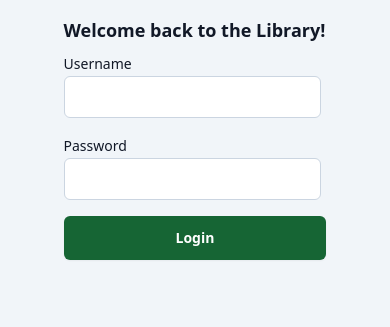
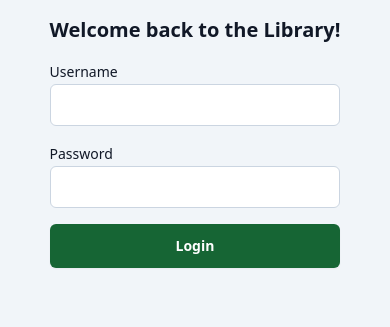
Before and after one commit to zachchurchill/churchill-library, a Rails app: page /admin in a window 390 px wide. Shown: the part 112-439 px from the top of the page. Run offline with Rails 7, Linux system fonts and the light colour scheme; style sheets or scripts are compiled from the project's sources; some libraries are stand-ins or nearby versions.

Commit message:
default to broadcasting when developing to make it easier to use phone and restyle based on iphone

```diff
--- a/app/views/layouts/application.html.erb
+++ b/app/views/layouts/application.html.erb
@@ -34,7 +34,7 @@
       </nav>
     </header>
 
-    <aside id="notifications" class="relative w-100 xl:mx-64 lg:mx-48 md:mx-32 mx-16">
+    <aside id="notifications" class="container max-w-screen-lg mx-auto relative">
       <% flash.each do |type, msg| %>
         <div
           <% if type == "danger" %>
@@ -50,11 +50,11 @@
       <% end %>
     </aside>
 
-    <main class="container mx-auto mt-4 md:mt-8 lg:mt-12 px-5 flex flex-col">
+    <main class="container max-w-screen-xl mx-auto mb-16 md:mb-8 mt-4 md:mt-8 lg:mt-12 px-5 flex flex-col">
       <%= yield %>
     </main>
 
-    <% if Rails.env.development? %>
+    <% if Rails.env.development? && false %>
     <aside class="mx-32 mt-16" data-turbo="false">
       <%= debug(params) %>
     </aside>
--- a/app/views/sessions/new.html.erb
+++ b/app/views/sessions/new.html.erb
@@ -1,15 +1,15 @@
 <% provide(:title, "Admin") %>
-<section class="mx-auto space-y-2">
-  <h1 class="text-lg font-semibold leading-7 text-gray-900">Welcome back to the Library!</h1>
-  <%= form_with(url: admin_path, scope: :session, local: true, class: "flex flex-col gap-4") do |f| %>
+<section class="mx-auto w-fit">
+  <h1 class="text-xl md:text-2xl font-semibold leading-7 text-gray-900">Welcome back to the Library!</h1>
+  <%= form_with(url: admin_path, scope: :session, local: true, class: "mt-4 flex flex-col gap-4") do |f| %>
     <div>
       <%= f.label :username, class: "block text-sm font-medium leading-6 text-gray-900" %>
-      <%= f.text_field :username, class: "border border-solid border-slate-300 rounded-md" %>
+      <%= f.text_field :username, class: "w-full border border-solid border-slate-300 rounded-md" %>
     </div>
     <div>
       <%= f.label :password, class: "block text-sm font-medium leading-6 text-gray-900" %>
-      <%= f.password_field :password, class: "border border-solid border-slate-300 rounded-md" %>
+      <%= f.password_field :password, class: "w-full border border-solid border-slate-300 rounded-md" %>
     </div>
-    <%= f.submit "Login", class: "block min-h-11 mx-auto rounded-md bg-green-800 px-28 py-2 text-sm font-semibold text-white shadow-sm hover:bg-green-700 cursor-pointer" %>
+    <%= f.submit "Login", class: "block min-h-11 rounded-md bg-green-800 px-28 py-2 text-sm font-semibold text-white shadow-sm hover:bg-green-700 cursor-pointer" %>
   <% end %>
 </section>
```
Also changed, not shown: app/views/collections/show.html.erb (+5 -5 lines), 1 other file.
